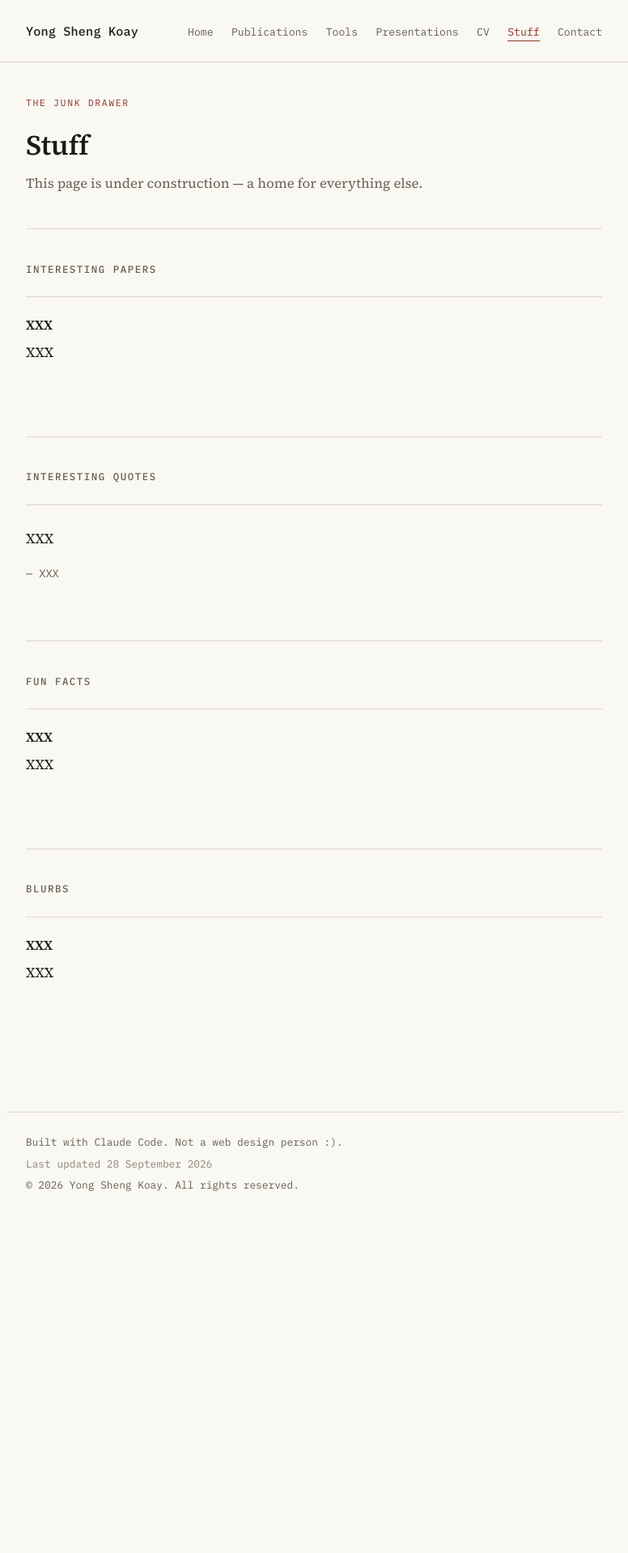
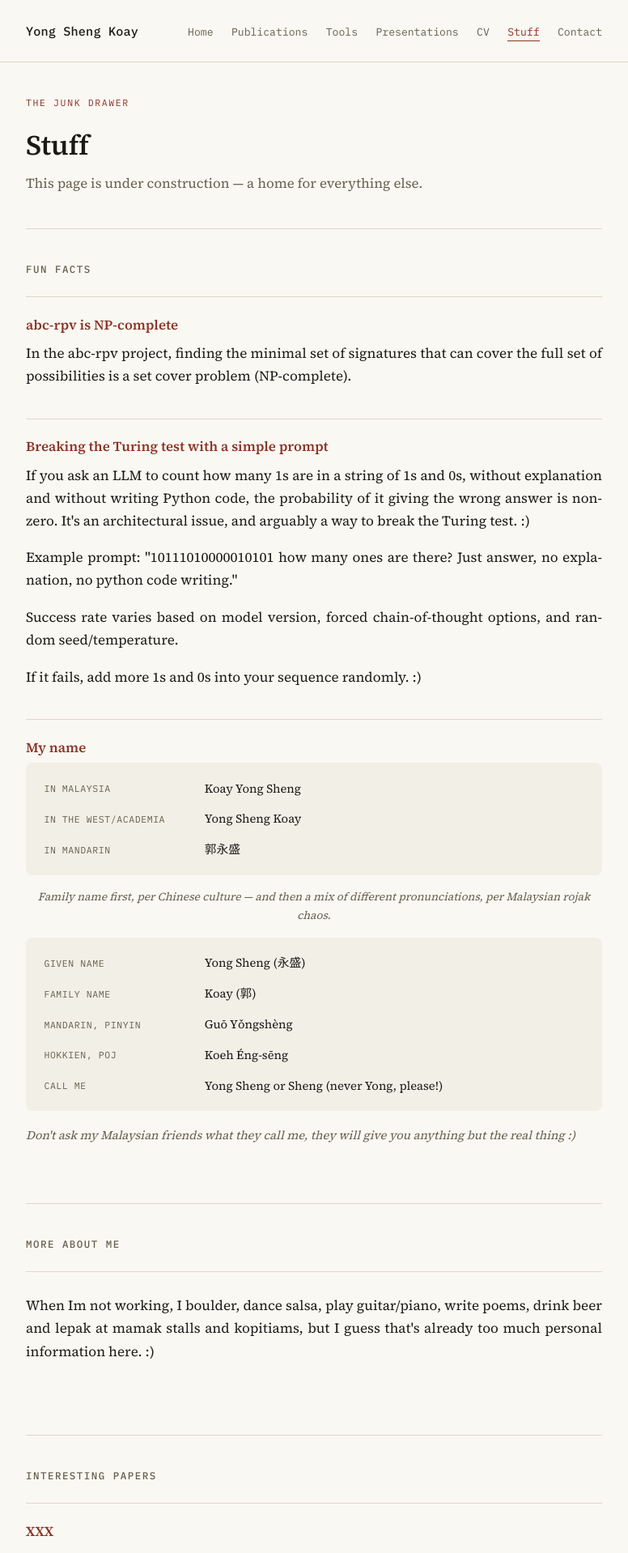
Before and after one commit to kys-sheng/kys-sheng.github.io, a Jekyll site: the page built from stuff.html, in a window 1280 px wide. Shown: the top 1918 px of the page at 81% size, without its empty margins (252-1028 px from the left). Built offline with Jekyll 4.4.1, drawn with Linux system fonts in a browser that asks for light colours; before the commit the page ends 1515 px from its top, so only the background shows below that.

Commit message:
Add publication links, invert journey timeline, add Stuff fun facts
- Attach repo/demo/model/dataset links to relevant publications
  (BART-Lagrangian model/demo/dataset, TBA demos, abc-rpv repo on the
  LLE paper only)
- Invert the "Journey so far" timeline on Home to newest-first, with
  the Cambridge visit marked as a concurrent branch during the Uppsala
  PhD rather than a separate step
- Move "Fun fact: my name" and the last bio paragraph from Home into a
  new "Fun facts" / "More about me" section on the Stuff page, with
  per-item titles and multi-paragraph support

Co-Authored-By: Claude Sonnet 5 <noreply@anthropic.com>
Claude-Session: https://claude.ai/code/session_0191DsVr1Nwx9izZDzbZMoAX

```diff
--- a/_data/profile.yml
+++ b/_data/profile.yml
@@ -14,28 +14,28 @@ bio:
   - >
     My background is in physics, but I have grown fond of machine learning and computer science. Most of my current work develops machine learning models for problems in fundamental physics. I value whole new approaches to science : Faster with AI is not enough, it needs to be new and hopefully better! :)
   - >
-    When Im not working, I boulder, dance salsa, play guitar/piano, write poems, drink beer and lepak at mamak stalls and kopitiams, but I guess that's already too much personal information here. Be kind and be curious! :)
+    Be kind and be curious! :)
 
 # "Journey so far" — shown as a timeline under the bio on Home.
 # Add/reorder stops freely; set "current: true" on the one you're at now.
 journey:
-  - place: "Penang 🏝️, Malaysia 🇲🇾"
-    role: "Grew up in this small amazing island — #penangonebetter"
-  - place: "Universiti Malaya, KL/PJ, Malaysia 🇲🇾"
-    role: "BSc in Physics (Theoretical/Computational Material Science)"
-  - place: "Academia Sinica, Taiwan 🇹🇼"
-    role: "Research Internship (Theoretical/Computational Material Science)"
-  - place: "Universität Bonn, Germany 🇩🇪"
-    role: "MSc in Physics (Theoretical High Energy Physics)"
-  - place: "Aveiro University, Portugal 🇵🇹"
-    role: "Research Assistantship (Theoretical High Energy Physics)"
   - place: "Uppsala University, Sweden 🇸🇪"
     role: "PhD Candidate (AI+Theoretical High Energy Physics)"
     current: true
     # a stint that happened *during* this stop, not after it
     visits:
       - place: "University of Cambridge, UK 🇬🇧"
-        role: "Visiting PhD Student"
+        role: "Visiting PhD Student (Oct–Dec 2025, during the Uppsala PhD)"
+  - place: "Aveiro University, Portugal 🇵🇹"
+    role: "Research Assistantship (Theoretical High Energy Physics)"
+  - place: "Universität Bonn, Germany 🇩🇪"
+    role: "MSc in Physics (Theoretical High Energy Physics)"
+  - place: "Academia Sinica, Taiwan 🇹🇼"
+    role: "Research Internship (Theoretical/Computational Material Science)"
+  - place: "Universiti Malaya, KL/PJ, Malaysia 🇲🇾"
+    role: "BSc in Physics (Theoretical/Computational Material Science)"
+  - place: "Penang 🏝️, Malaysia 🇲🇾"
+    role: "Grew up in this small amazing island — #penangonebetter"
 
 # Path to your photo. Drop a real image at assets/profile.jpg and change this.
 photo: "assets/profile_pic2.jpg"
--- a/_data/publications.yml
+++ b/_data/publications.yml
@@ -3,12 +3,14 @@
 # `tags` are shown as small keyword labels under each entry — add/remove freely.
 # `link` is optional — leave it blank (or omit it) for an unpublished/TBA entry
 # and the title just won't be a link until you add one.
+# `repo`, `demo`, `model`, and `dataset` are all optional — omit a line to hide that link.
 
 - title: "TBA"
   authors: "TBA"
   venue: "In preparation"
   link: ""
   tags: ["Machine Learning",  "Symbolic Generation", "Systematic Search", "Foundation Models","BART-L"]
+  demo: "https://huggingface.co/spaces/kys-sheng/TheorySpaceNavigationBARTL"
   popsci: >
     Details to be announced.
 
@@ -17,6 +19,7 @@
   venue: "In preparation"
   link: ""
   tags: ["Machine Learning",  "Inverse Problem", "Foundation Models","RACNN"]
+  demo: "https://huggingface.co/spaces/kys-sheng/racnn_bumphunt_demo"
   popsci: >
     Details to be announced.
 
@@ -25,6 +28,9 @@
   venue: "SciPost Phys. 21, 024 (2026)"
   link: "https://doi.org/10.21468/SciPostPhys.21.1.024"
   tags: ["Machine Learning", "Symbolic Generation", "Foundation Models"]
+  demo: "https://huggingface.co/spaces/JoseEliel/generate-lagrangians"
+  model: "https://huggingface.co/JoseEliel/BART-Lagrangian"
+  dataset: "https://huggingface.co/datasets/JoseEliel/lagrangian_generation"
   popsci: >
     Can AI write the equations that describe universes? Yes — and better than I could as a master's student.
     A Lagrangian is the compact formula that defines a particle physics model, and it works a lot like language: fields are the words, the terms built from them are the sentences, and symmetry is the grammar holding it all together. Change one word and the sentence means something else; change one term and you change everything the model predicts, from how the universe evolved to what we should see in today's experiments. We taught a transformer that grammar — and it writes valid Lagrangians for particle content it has never seen. Main contribution by Me and Eliel!
@@ -59,6 +65,7 @@
   venue: "JHEP 07 (2023) 215"
   link: "https://doi.org/10.1007/JHEP07(2023)215"
   tags: ["Inverse Problem", "Systematic Search", "Supersymmetry"]
+  repo: "https://github.com/kys-sheng/abc-rpv"
   popsci: >
     First work of the ABC of RPV series:  R-parity violating supersymmetry has too many possible signatures to look for in the collider.
     Instead we classify what the theory can produce into a finite number of collider signatures.
--- a/_data/stuff.yml
+++ b/_data/stuff.yml
@@ -1,30 +1,49 @@
 # --- "Stuff" page. A junk drawer for anything that doesn't fit elsewhere.  ---
 # --- Organized into sections — add/remove/rename sections and items freely, ---
-# --- copying the placeholder block in each to add more.                    ---
+# --- copying the placeholder block in each to add more. "text" is a list —  ---
+# --- add one "-" line per paragraph.                                       ---
 
 under_construction: "This page is under construction — a home for everything else."
 
 sections:
+  - heading: "Fun facts"
+    items:
+      - title: "abc-rpv is NP-complete"
+        text:
+          - "In the abc-rpv project, finding the minimal set of signatures that can cover the full set of possibilities is a set cover problem (NP-complete)."
+        source: ""
+      - title: "Breaking the Turing test with a simple prompt"
+        text:
+          - "If you ask an LLM to count how many 1s are in a string of 1s and 0s, without explanation and without writing Python code, the probability of it giving the wrong answer is non-zero. It's an architectural issue, and arguably a way to break the Turing test. :)"
+          - 'Example prompt: "10111010000010101 how many ones are there? Just answer, no explanation, no python code writing."'
+          - "Success rate varies based on model version, forced chain-of-thought options, and random seed/temperature."
+          - "If it fails, add more 1s and 0s into your sequence randomly. :)"
+        source: ""
+
+  - heading: "More about me"
+    items:
+      - title: ""
+        text:
+          - "When Im not working, I boulder, dance salsa, play guitar/piano, write poems, drink beer and lepak at mamak stalls and kopitiams, but I guess that's already too much personal information here. :)"
+        source: ""
+
   - heading: "Interesting papers"
     items:
       - title: "XXX"
-        text: "XXX"
+        text:
+          - "XXX"
         source: ""
 
   - heading: "Interesting quotes"
     items:
       - title: ""
-        text: "XXX"
+        text:
+          - "XXX"
         source: "XXX"
-
-  - heading: "Fun facts"
-    items:
-      - title: "XXX"
-        text: "XXX"
-        source: ""
 
   - heading: "Blurbs"
     items:
       - title: "XXX"
-        text: "XXX"
+        text:
+          - "XXX"
         source: ""
--- a/stuff.html
+++ b/stuff.html
@@ -3,6 +3,7 @@ layout: default
 title: Stuff
 ---
 {% assign s = site.data.stuff %}
+{% assign p = site.data.profile %}
 
 <p class="kicker">The Junk Drawer</p>
 <h1>Stuff</h1>
@@ -14,9 +15,34 @@ title: Stuff
   {% for item in sec.items %}
   <div class="stuff-item">
     {% if item.title and item.title != "" %}<div class="stuff-title">{{ item.title }}</div>{% endif %}
-    <p class="stuff-text">{{ item.text }}</p>
+    {% for para in item.text %}
+    <p class="stuff-text">{{ para }}</p>
+    {% endfor %}
     {% if item.source and item.source != "" %}<div class="stuff-source">— {{ item.source }}</div>{% endif %}
   </div>
   {% endfor %}
+  {% if sec.heading == "Fun facts" %}
+  <div class="stuff-item">
+    <div class="stuff-title">My name</div>
+    <dl class="name-note">
+      {% for row in p.name_fun_fact_block1 %}
+      <div class="name-note-row">
+        <dt>{{ row.label }}</dt>
+        <dd>{{ row.value }}</dd>
+      </div>
+      {% endfor %}
+    </dl>
+    <p class="fun-fact-intro">{{ p.name_fun_fact_intro }}</p>
+    <dl class="name-note">
+      {% for row in p.name_fun_fact_block2 %}
+      <div class="name-note-row">
+        <dt>{{ row.label }}</dt>
+        <dd>{{ row.value }}</dd>
+      </div>
+      {% endfor %}
+    </dl>
+    <p class="fun-fact-outro">{{ p.name_fun_fact_outro }}</p>
+  </div>
+  {% endif %}
 </section>
 {% endfor %}
--- a/style.css
+++ b/style.css
@@ -194,6 +194,12 @@ h3{font-size:1.15rem; font-weight:600; margin:0 0 .2rem}
 .pub-full:last-child{border-bottom:none}
 .pub-full::before{content:none}
 .pub-popsci{margin-top:.7rem; font-size:.96rem}
+.pub-links{
+  display:flex; flex-wrap:wrap; gap:1.1rem; margin-top:.9rem;
+  font-family:"IBM Plex Mono", monospace; font-size:.82rem;
+}
+.pub-links a{color:var(--link); text-decoration:none; border-bottom:1px solid transparent}
+.pub-links a:hover{border-bottom-color:var(--link)}
 .pub-tags{display:flex; flex-wrap:wrap; gap:.5rem; margin-top:.9rem}
 .pub-tag{
   font-family:"IBM Plex Mono", monospace; font-size:.72rem; color:var(--muted);
@@ -208,7 +214,7 @@ h3{font-size:1.15rem; font-weight:600; margin:0 0 .2rem}
 /* Stuff page */
 .stuff-item{padding:1.3rem 0; border-top:1px solid var(--rule)}
 .stuff-item:first-child{border-top:none}
-.stuff-title{font-weight:600; font-size:1.02rem}
+.stuff-title{font-weight:600; font-size:1.05rem; color:var(--accent); margin-bottom:.3rem}
 .stuff-text{margin-top:.4rem}
 .stuff-source{
   color:var(--muted); font-size:.85rem; font-family:"IBM Plex Mono", monospace;
```
Also changed, not shown: index.html (+1 -23 lines), publications.html (+8 -0 lines).
